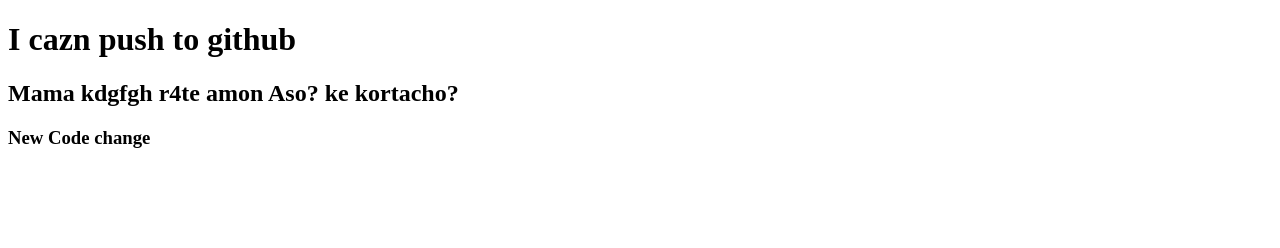
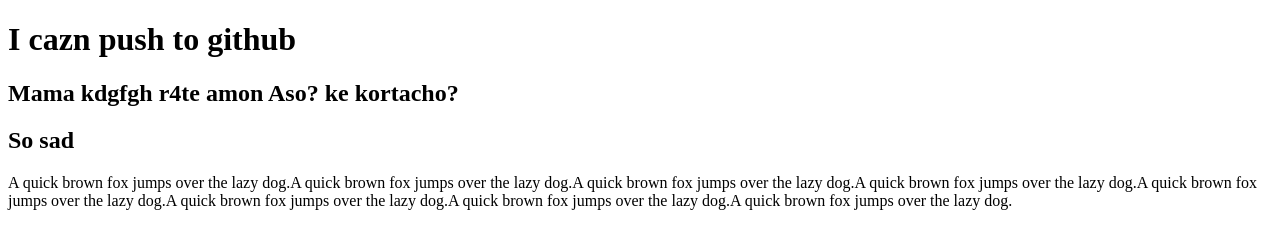
Before and after one commit to Ashim59/my-favorite-file, a plain HTML site: page index.html in a window 1280 px wide. Drawn offline with Linux system fonts and the light colour scheme.

Commit message:
paragraph

```diff
--- a/index.html
+++ b/index.html
@@ -9,6 +9,7 @@
 <body>
     <h1>I cazn push to github </h1>
     <h2>Mama kdgfgh r4te amon Aso? ke kortacho? </h2>
-    <h3>New Code change</h3>
+    <h2>So sad </h2>
+      <p>A quick brown fox jumps over the lazy dog.A quick brown fox jumps over the lazy dog.A quick brown fox jumps over the lazy dog.A quick brown fox jumps over the lazy dog.A quick brown fox jumps over the lazy dog.A quick brown fox jumps over the lazy dog.A quick brown fox jumps over the lazy dog.A quick brown fox jumps over the lazy dog.</p>
 </body>
 </html>
```
